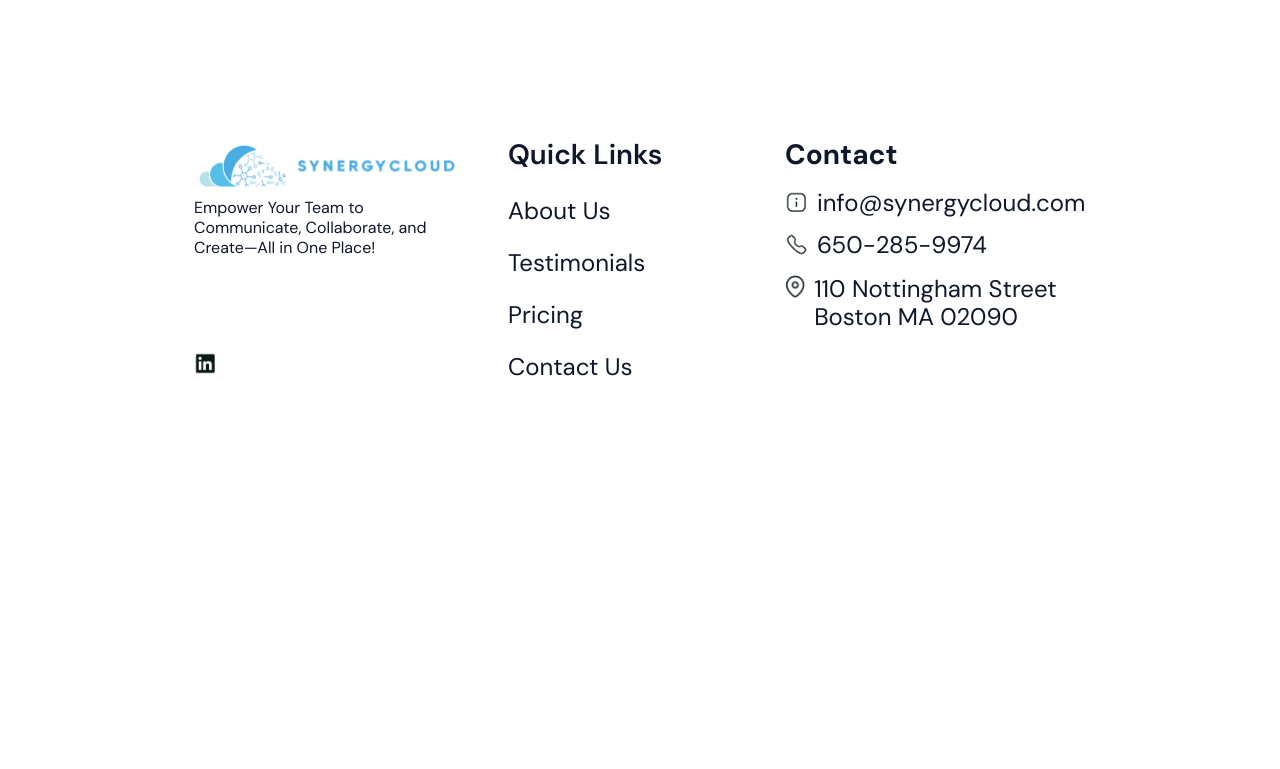
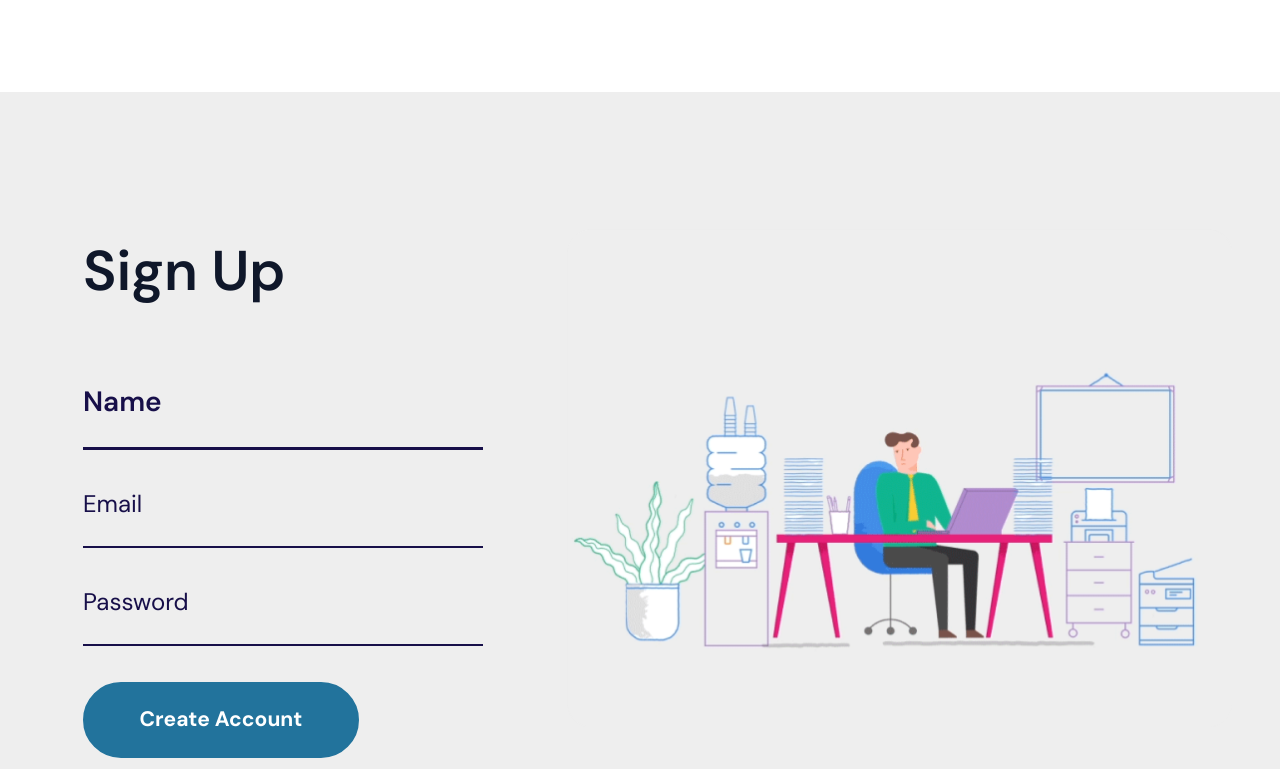
Before and after one commit to waqar-ahmad356/cynergycloud-tailwindcss, a React (Vite) app: page / in a window 1280 px wide. Shown: the part 1951-2720 px from the top of the page. Before the commit the page ends 2377 px from the top, so only its background shows below. Built offline with nearby package versions, Linux system fonts and the light colour scheme.

Commit message:
development-mode

```diff
--- a/src/App.jsx
+++ b/src/App.jsx
@@ -3,6 +3,7 @@ import Navbar from './components/Navbar/Navbar'
 import Hero from './components/Hero/Hero'
 import About from './components/About/About'
 import Footer from './components/Footer/Footer'
+import Signup from './components/Signup/Signup'
 
 const App = () => {
   return (
@@ -10,6 +11,7 @@ const App = () => {
       <Navbar/>
       <Hero/>
       <About/>
+      <Signup/>
       <Footer/>
     </div>
   )
--- a/src/components/Footer/Footer.jsx
+++ b/src/components/Footer/Footer.jsx
@@ -1,5 +1,4 @@
 import React from "react";
-
 import logo from "../../assets/logo.png"; // Importing the logo image
 import linkedin from "../../assets/linkedin.png"; // Importing the LinkedIn icon
 import phone from "../../assets/phone2.png"; // Importing the phone icon
--- /dev/null
+++ b/src/components/Signup/Signup.jsx
@@ -0,0 +1,57 @@
+import React from "react";
+
+import signup_img from "../../assets/Gif for synergy 1.png"; // Ensure the correct path
+
+const Signup = () => {
+  return (
+    <div className="py-[17px] lg:py[47px] lg:px-[19px] px-[12px] lg:bg-[#eeeeee]">
+      <div className="flex flex-col lg:flex-row lg:py-[120px] lg:justify-center lg:gap[94px] gap-[49px]">
+        {/* Signup Form Section */}
+        <div className="px-[35px] flex flex-col gap-[40px] lg:gap-[68px]">
+        <h2 className="text-[#0F172A] text-[30px] lg:text-[56px] font-semibold">Sign Up</h2>
+          <form className="flex flex-col items-start justify-between gap-[36px]">
+            <div className="flex flex-col items-start gap-0 ">
+            <label className="text-[#170F49] text-[14px] lg:text-[28px] font-semibold">Name</label>
+              <input
+                type="text"
+                className="border-b-2 lg:border-b-[3px] border-[#170F49] w-[280px] lg:w-[400px] lg:bg-transparent"
+                id="name"
+
+              />
+            </div>
+            <div className="flex flex-col items-start gap-0">
+            <label className="text-[12px] text-[#170F49] lg:text-[24px] font-normal">Email</label>
+              <input
+                type="email"
+                className="border-b-2  border-[#170F49] w-[280px] lg:w-[400px] lg:bg-transparent"
+                id="email"
+
+              />
+            </div>
+            <div className="flex flex-col items-start gap-0">
+            <label className="text-[12px] text-[#170F49] lg:text-[24px] font-normal">Password</label>
+              <input
+                type="password"
+                className="border-b-2  border-[#170F49] w-[280px] lg:w-[400px] lg:bg-transparent"
+                id="password"
+
+              />
+            </div>
+            <button type="submit" className="flex justify-center items-center bg-[#22739C] border-[1.2px] lg:border-[2.5px]
+            border-[#22739C] py-[12px] lg:py-[24px] lg:px-[28px] px-[15px] rounded-full lg:w-[276px] lg:h-[76px] text-[white] lg:text-[21px] text-[11px] font-bold w-[146px] h-[40px] " >
+              Create Account
+            </button>
+          </form>
+
+        </div>
+
+        {/* Image Section */}
+        <div className="lg:flex lg:justify-center lg:items-center lg:w-[665px] lg:h-[498px] " >
+          <img src={signup_img} className="" alt="Signup Visual" />
+        </div>
+      </div>
+    </div>
+  );
+};
+
+export default Signup;
```
